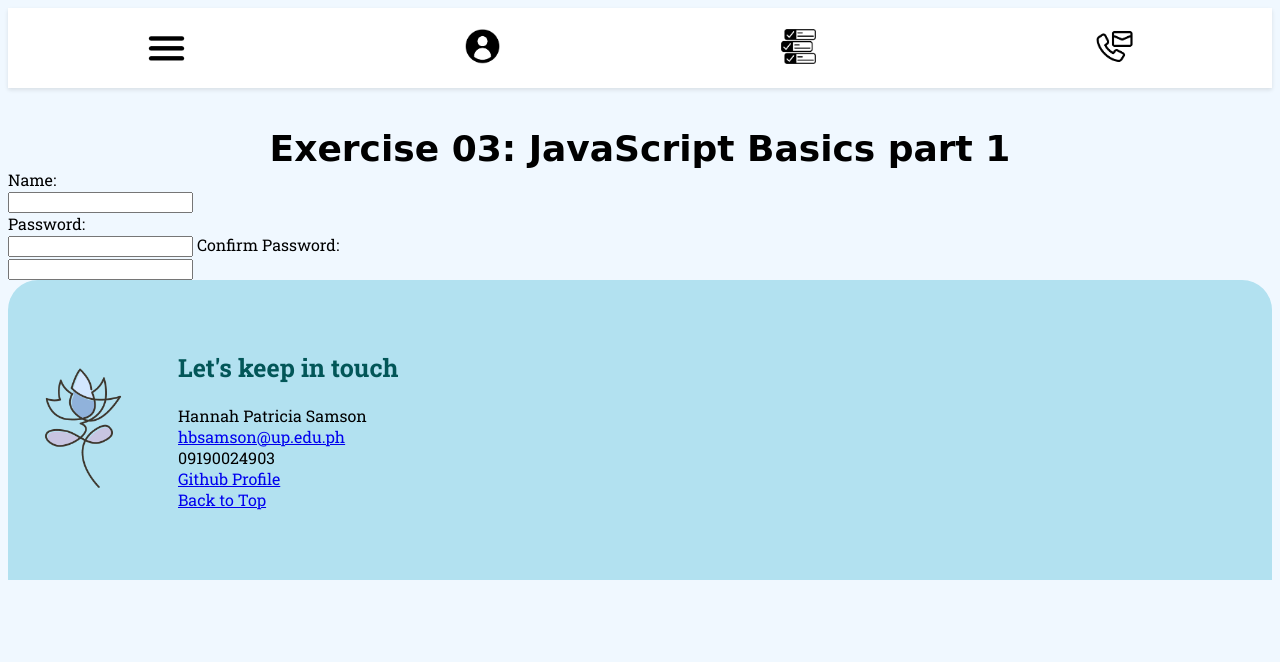
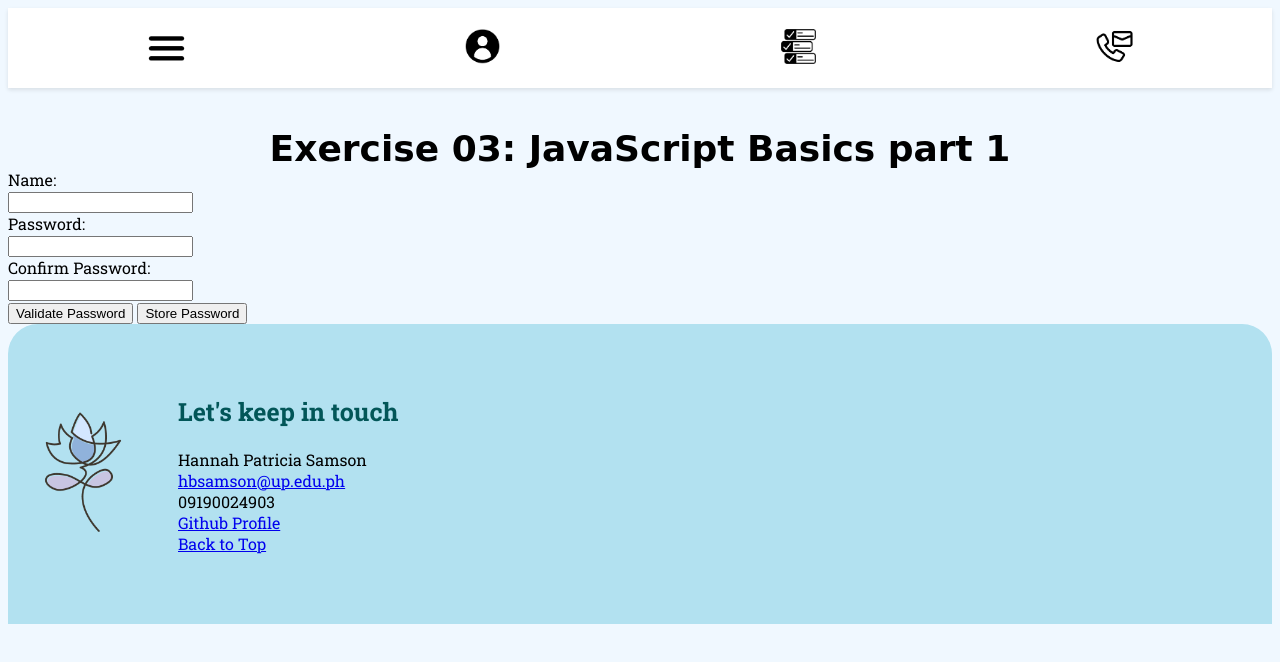
Before and after one commit to hbsamson/hbsamson.github.io, a plain HTML site: page index.html in a window 1280 px wide. Drawn offline with Linux system fonts and the light colour scheme; a web font is replaced by a local one.

Commit message:
feat: added button validations for js functions

```diff
--- a/index.html
+++ b/index.html
@@ -25,12 +25,18 @@
 	<form>
 		<label for="name">Name:</label><br>
 		<input type="text" id="name" name="name"><br>
+
 		<label for="password">Password:</label><br>
-		<input type="text" id="password" name="password">
+		<input type="text" id="password" name="password"><br>
+
 		<label for="password">Confirm Password:</label><br>
-		<input type="text" id="password" name="password">
-	  </form>
+		<input type="text" id="confirm-password" name="password"><br>
 
+		<button onclick = "window.alert(validatePassword(document.getElementById('password').value, document.getElementById('confirm-password').value))">Validate Password</button>
+		<!-- will show true if password and confirm password is correct, else shows false -->
+		<button onclick = "window.alert(JSON.stringify(storePassword(document.getElementById('name').value, document.getElementById('password').value, document.getElementById('confirm-password').value)))">Store Password</button>
+		<!-- will show the object user with name and newpassword (newpassword will be the reversed version if password and confirm password is the same, else it will use the first inputted password) -->
+	</form>
 
   </div>
   <!-- end of main content div -->
--- a/index.js
+++ b/index.js
@@ -66,7 +66,14 @@ function storePassword(inputName, pass1, pass2) {
 	}
 }
 
+var nameInputForm = document.getElementById('name').value
+var passwordInputForm = document.getElementById('password').value
+var password2InputForm = document.getElementById('confirm-password').value
+
 console.log(validatePassword("helloThere10", "helloThere10"));
 console.log(reversePassword("hello"));
 console.log(storePassword("Hannah", "passWord1", "passWord1"));
 console.log(storePassword("Hannah", "passWord1", "passWord2"));
+
+console.log(validatePassword(passwordInputForm, helloThere10));
+console.log(storePassword(nameInputForm, passwordInputForm, password2InputForm));
```
